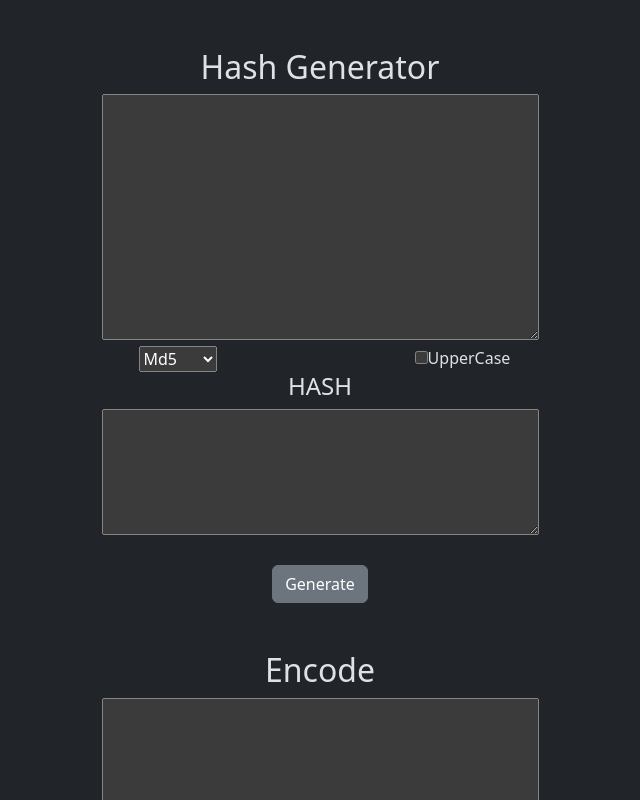
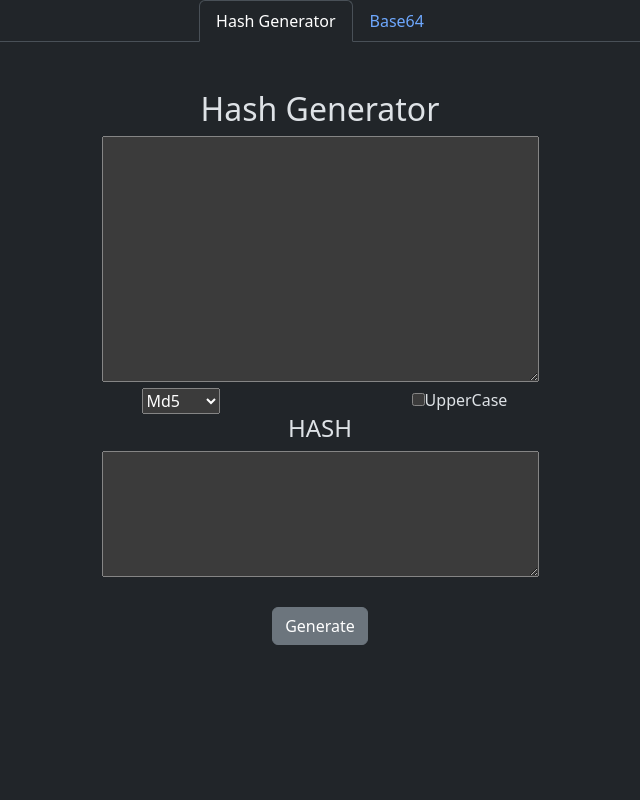
Before and after one commit to marciohickstein/hash_generator, a React (Vite) app in the folder frontend/: page / in a window 1280 px wide. Shown: the top 800 px of the page, without its empty margins (320-960 px from the left). Built offline with nearby package versions, Linux system fonts and the light colour scheme.

Commit message:
Add tabs to nav between funcionalities

```diff
--- a/frontend/src/App.jsx
+++ b/frontend/src/App.jsx
@@ -2,14 +2,30 @@ import { useState, useEffect } from 'react'
 import '../node_modules/bootstrap/dist/css/bootstrap.css';
 import HashComponent from './components/HashComponent';
 import Base64Component from './components/Base64Component';
+import 'bootstrap';
 
 function App() {
 
   return (
-    <>
-      <HashComponent></HashComponent>
-      <Base64Component></Base64Component>
-    </>
+    <div className='container text-center'>
+      <ul className="nav nav-tabs justify-content-center" id="myTab" role="tablist">
+        <li className="nav-item" role="presentation">
+          <button className="nav-link active" id="home-tab" data-bs-toggle="tab" data-bs-target="#home-tab-pane" type="button" role="tab" aria-controls="home-tab-pane" aria-selected="true">Hash Generator</button>
+        </li>
+        <li className="nav-item" role="presentation">
+          <button className="nav-link" id="profile-tab" data-bs-toggle="tab" data-bs-target="#profile-tab-pane" type="button" role="tab" aria-controls="profile-tab-pane" aria-selected="false">Base64</button>
+        </li>
+      </ul>
+      <div className="tab-content" id="myTabContent">
+        <div className="tab-pane fade show active" id="home-tab-pane" role="tabpanel" aria-labelledby="home-tab" tabIndex="0">
+          <HashComponent></HashComponent>
+        </div>
+        <div className="tab-pane fade" id="profile-tab-pane" role="tabpanel" aria-labelledby="profile-tab" tabIndex="0">
+          <Base64Component></Base64Component>
+        </div>
+      </div>
+
+    </div>
   )
 }
 
--- a/frontend/src/components/HashComponent.jsx
+++ b/frontend/src/components/HashComponent.jsx
@@ -1,4 +1,4 @@
-import { useState } from 'react'
+import { useState, useEffect } from 'react'
 import GenerateButton from './GenerateButton';
 
 import '../../node_modules/bootstrap/dist/css/bootstrap.css';
@@ -7,12 +7,16 @@ function HashComponent() {
     const [string, setString] = useState('');
     const [hash, setHash] = useState('');
     const [algo, setAlgo] = useState('md5');
+    const [uppercase, setUppercase] = useState(false);
 
     const changeString = (event) => {
         setString(event.target.value);
     }
 
-    const generateHash = (event) => {
+    const generateHash = () => {
+        if (!string) {
+            return;
+        }
         (async () => {
             const response = await fetch(`http://localhost:3003/${algo}`, {
                 method: 'POST',
@@ -23,6 +27,7 @@ function HashComponent() {
             });
 
             const hashFromApi = await response.json();
+
             setHash(hashFromApi.hash);
         })()
     }
@@ -31,21 +36,26 @@ function HashComponent() {
         let upperString = (event.target.checked) ? string.toUpperCase() : string.toLowerCase();
 
         setString(upperString);
+        setUppercase(event.target.checked);
     }
 
     const changeAlgorithm = (event) => {
         setAlgo(event.target.value);
     }
 
+    useEffect(() => {
+        generateHash();
+    }, [uppercase]);
+
     return (
         <div className='container text-center'>
             <br />
             <br />
             <h2>Hash Generator</h2>
-            <textarea name="string" id="string" cols="45" rows="10" value={string} onChange={changeString} ></textarea>
+            <textarea name="string" id="string" cols="45" rows="10" value={string} onChange={changeString}></textarea>
             <div className="row justify-content-center">
                 <div className='col-3'>
-                    <select onChange={changeAlgorithm}>
+                    <select onChange={changeAlgorithm} onClick={generateHash} onKeyUp={generateHash}>
                         <option value="md5">Md5</option>
                         <option value="sha1">Sha1</option>
                         <option value="sha256">Sha256</option>
@@ -54,7 +64,7 @@ function HashComponent() {
                 </div>
 
                 <div className="col-3">
-                    <input type="checkbox" name="uppercase" id="uppercase" onClick={changeUpperCaseString} />
+                    <input type="checkbox" name="uppercase" id="uppercase" onClick={changeUpperCaseString} onKeyUp={generateHash} />
                     UpperCase
 
                 </div>
@@ -64,10 +74,10 @@ function HashComponent() {
             <textarea name="hash" id="hash" cols="45" rows="5" readOnly value={hash}></textarea>
             <br />
             <br />
-
-            <GenerateButton title="Generate" onClick={generateHash}></GenerateButton>
+            <GenerateButton title="Generate" parameter={algo} onClick={generateHash}></GenerateButton>
 
         </div>
+
 
     )
 }
```
